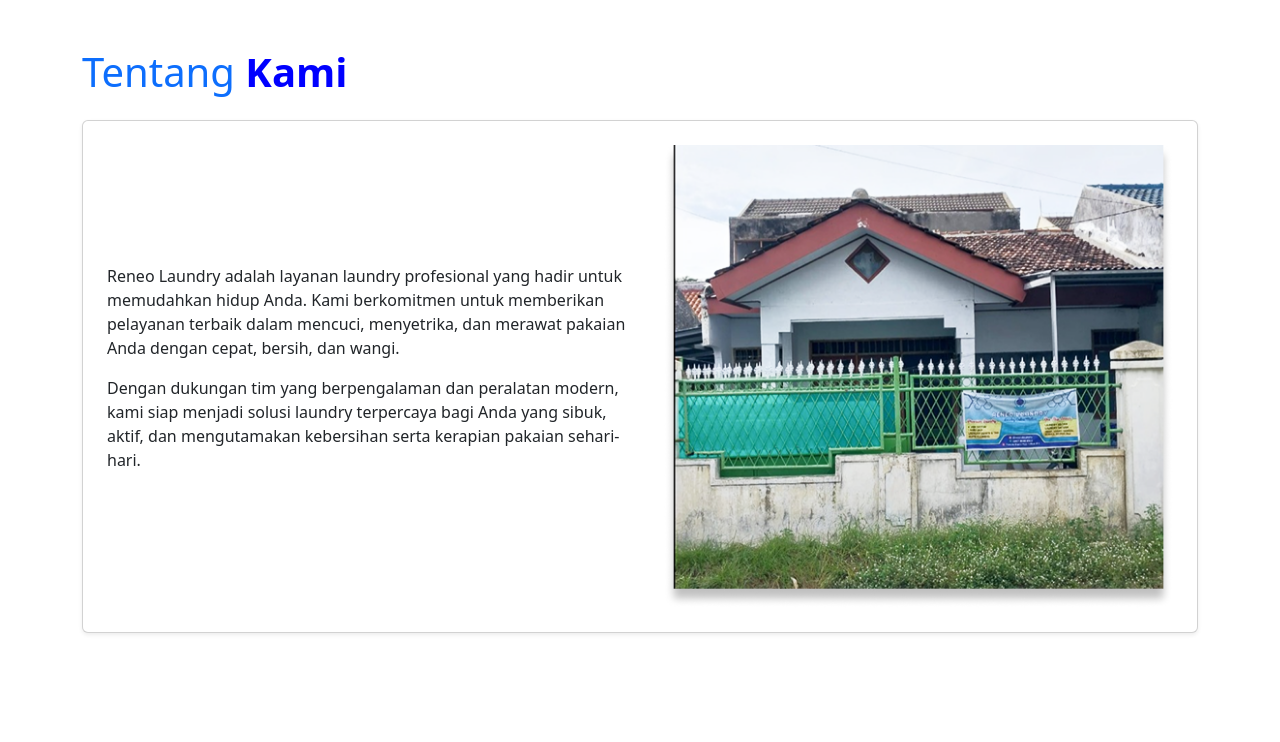
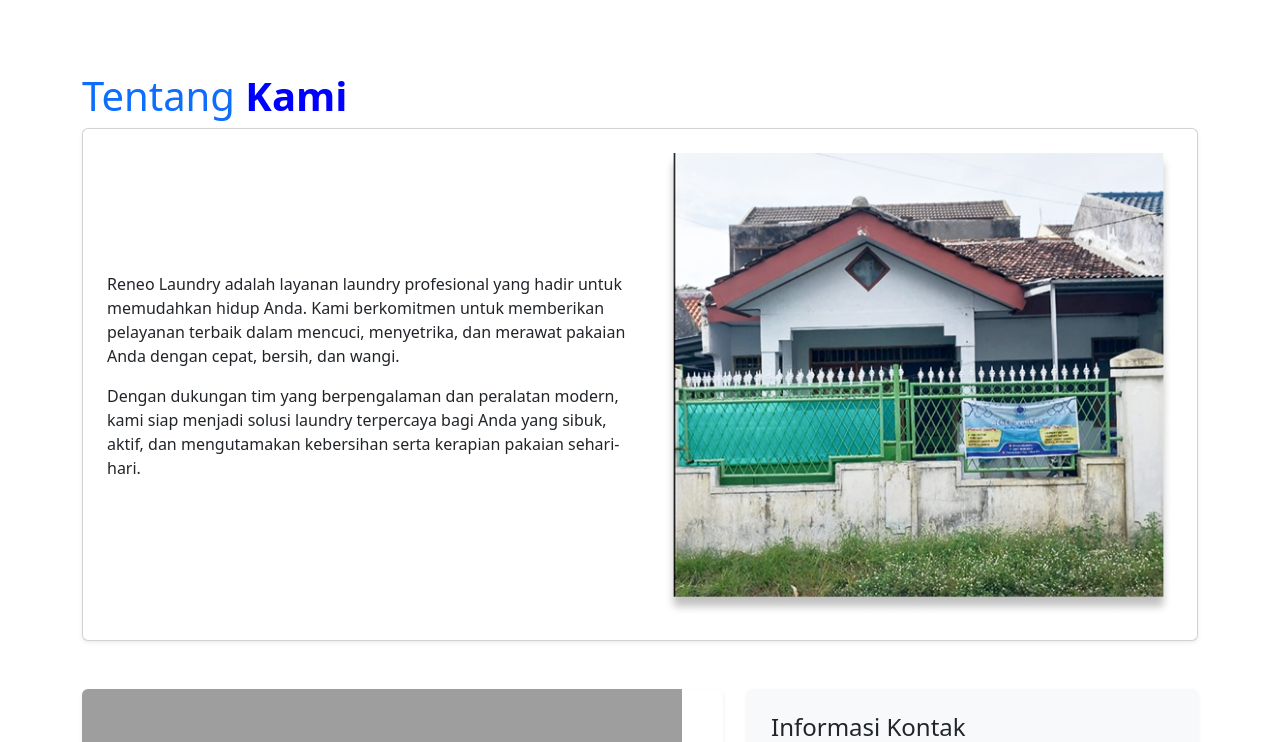
Before and after one commit to sakhiasyam18/reneolaundry, a PHP site: page /reneolaundry/tentangkami in a window 1280 px wide. Shown: the top 742 px of the page. Run offline with PHP 8.4, Linux system fonts and the light colour scheme; grey boxes are pictures that could not be loaded.

Commit message:
yeayyy mantap

```diff
--- a/application/views/tentangkami.php
+++ b/application/views/tentangkami.php
@@ -23,11 +23,11 @@
     <div class="container py-5">
 
         <!-- Judul -->
-        <section class="page-title mb-4">
+        <h1 class="page-title mb-4">
             <h1>
                 <span class="text-primary">Tentang</span> <strong style="color: blue;">Kami</strong>
             </h1>
-        </section>
+        </h1>
 
         <!-- Deskripsi dan Gambar Gedung -->
         <div class="card shadow-sm mb-5">
@@ -56,15 +56,14 @@
 
                     <!-- Gambar -->
                     <div class="col-lg-6 ps-lg-4 mt-4 mt-lg-0">
-                        <img src="<?php echo base_url('public/assets/depan.png'); ?>" alt="Gedung ReneoLaundry"
-                            class="img-fluid rounded-2">
+                        <div class="about-image">
+                            <img src="<?php echo base_url('public/assets/depan.png'); ?>" alt="Gedung ReneoLaundry"
+                                class="img-fluid rounded-2">
+                        </div>
                     </div>
                 </div>
             </div>
         </div>
-    </div>
-
-    <div class="container py-5">
 
         <!-- Peta dan Info Kontak -->
         <div class="row mb-5">
@@ -72,6 +71,7 @@
             <!-- Peta -->
             <div class="col-md-7 mb-4 mb-lg-0">
                 <div class="map-container rounded overflow-hidden shadow-sm">
+
                     <!-- google maps nya -->
                     <iframe
                         src="https://www.google.com/maps/embed?pb=!1m18!1m12!1m3!1d4366.31954873799!2d111.53478297500345!3d-7.639779492376133!2m3!1f0!2f0!3f0!3m2!1i1024!2i768!4f13.1!3m3!1m2!1s0x2e79bfb03beb471b%3A0x16a030768cf7afc!2sRENEO%20LAUNDRY!5e1!3m2!1sen!2sid!4v1745205459695!5m2!1sen!2sid"
@@ -81,7 +81,7 @@
             </div>
 
             <!-- Kontak -->
-            <div class="col-log-5">
+            <div class="col-lg-5">
                 <div class="contact-info bg-light p-4 rounded shadow-sm h-100">
                     <h2 class="h4 mb-4">Informasi Kontak</h2>
                     <p class="mb-3"><strong>Alamat:</strong> Perum Bumi Mas 1 Blk. H No.11 Mojorejo, Kec.
@@ -92,7 +92,7 @@
                     <p class="mb-3"><strong>Telepon:</strong> 085837043478</p>
                     <p class="mb-4"><strong>Instagram:</strong> @reneolaundry</p>
                     <div class="mt-4">
-                        <a href="wa.me/6285837043478" class="social-icon"><img
+                        <a href="wa.me/6285837043478" class="social-icon" class="btn btn-outline-danger"><img
                                 src="<?php echo base_url('public/assets/brand-whatsapp.svg'); ?>"
                                 alt="WhatsApp Icon"></a>
                         <a href="instagram.com/reneolaundry" class="social-icon"><img
@@ -108,7 +108,6 @@
     <script src="https://cdn.jsdelivr.net/npm/bootstrap@5.2.3/dist/js/bootstrap.bundle.min.js"
         integrity="sha384-kenU1KFdBIe4zVF0s0G1M5b4hcpxyD9F7jL+jjXkk+Q2h455rYXK/7HAuoJl+0I4" crossorigin="anonymous">
     </script>
-
     <!-- Inisialisasi peta Leaflet
     <script>
         var map = L.map('map').setView([-7.59703, 110.82317], 15); // Contoh: Koordinat Solo, ganti dengan Madiun
```
